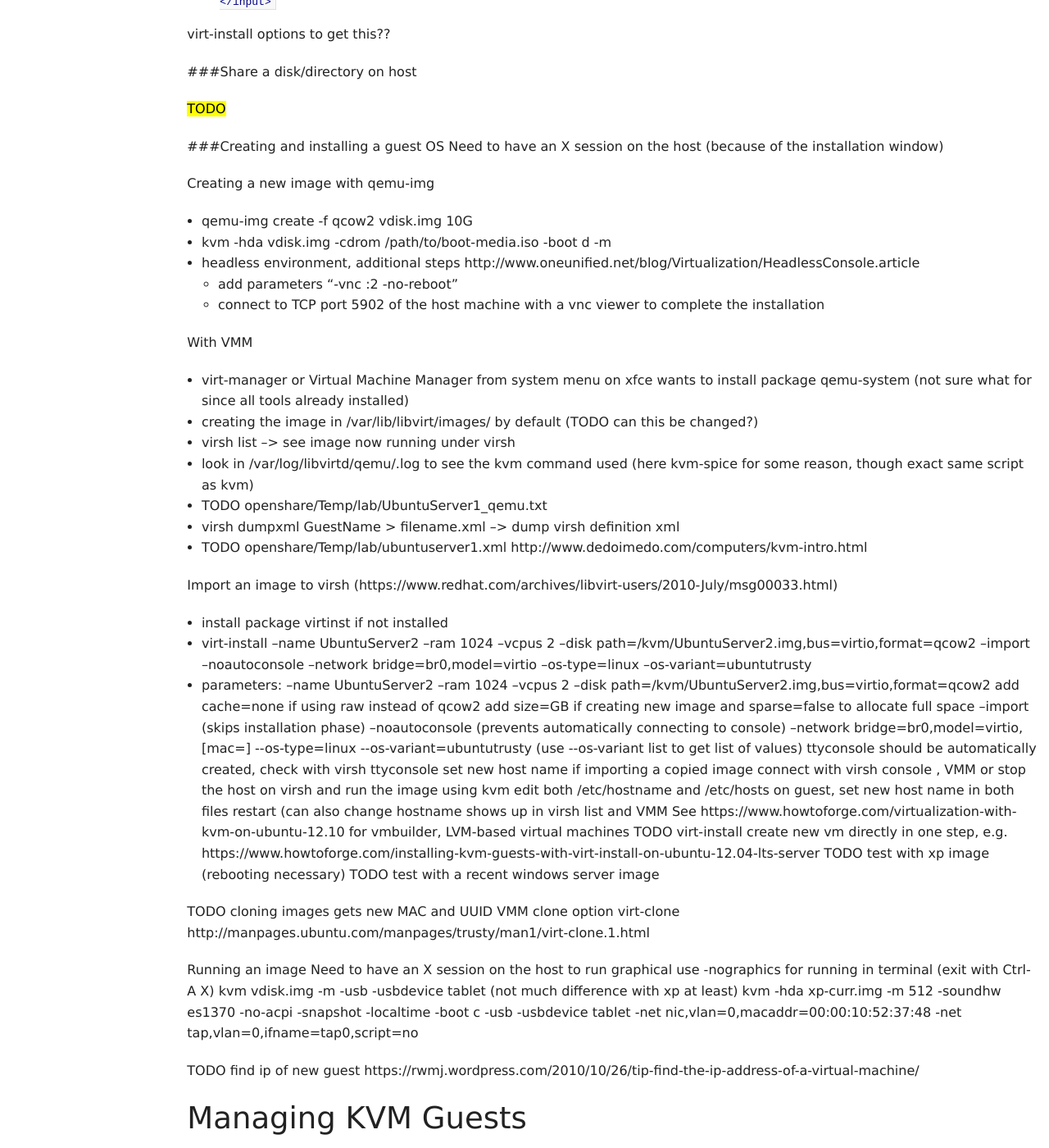
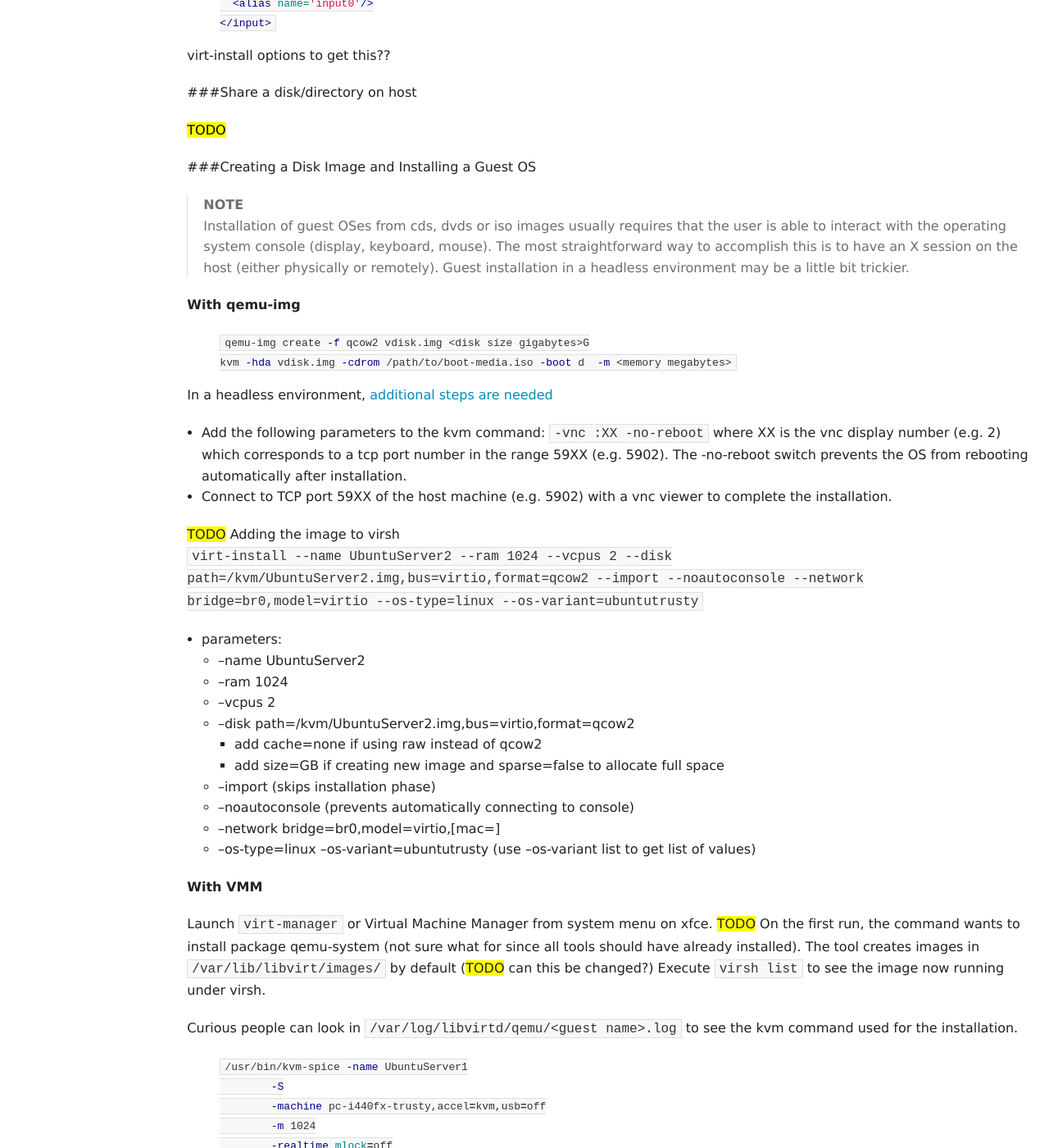
Before and after one commit to mikkorepolainen/mikkorepolainen.github.io, a Jekyll site: the page built from documents/_posts/2015-10-07-virtualization-with-kvm.md, in a window 1280 px wide and 1400 px high, scrolled down 5902 px. Shown: the whole window at 82% size. Built offline with Jekyll 4.4.1, drawn with Linux system fonts in a browser that asks for light colours; some of the changed text lies outside the part shown.

Commit message:
Updates to KVM document

````diff
--- a/_includes/footer.html
+++ b/_includes/footer.html
@@ -3,14 +3,9 @@
   <div class="large-6 columns">
     <p>© Copyright Mikko Repolainen.</p>
   </div>
-  <!--
   <div class="large-6 columns">
   <ul class="inline-list right">
-  <li><a href="#">Link 1</a></li>
-  <li><a href="#">Link 2</a></li>
-  <li><a href="#">Link 3</a></li>
-  <li><a href="#">Link 4</a></li>
+    <li><a href="https://fi.linkedin.com/pub/mikko-repolainen/4/9ba/580"><img src="https://static.licdn.com/scds/common/u/img/webpromo/btn_in_20x15.png" width="20" height="15" alt="View Mikko Repolainen's LinkedIn profile" style="vertical-align:middle;" border="0"></a></li>
   </ul>
   </div>
-  -->
 </footer>
--- a/documents/_posts/2015-10-07-virtualization-with-kvm.md
+++ b/documents/_posts/2015-10-07-virtualization-with-kvm.md
@@ -24,11 +24,12 @@
 {{ page.title }}
 ====================
 
-This document contains the steps required for installing and configuring a KVM host server
-on a Lenovo ThinkServer TS140 with Ubuntu Server 14.04 LTS,
+This document contains the steps required for installing and configuring a KVM virtual host server
 for use as virtualized development lab environment.
 The main requirements were exposing all virtual machines to the local area network (bridged networking)
-and being able to connect to the host from windows machines using the Remote Desktop Protocol.
+and being able to connect to the host from windows clients using the Remote Desktop Protocol.
+The underlying hardware at the time of writing was a Lenovo ThinkServer TS140
+and the chosen operating system was Ubuntu Server 14.04 LTS.
 
 <a name="hw"></a>Hardware & BIOS Setup
 --------------
@@ -288,63 +289,206 @@
 
 <mark>TODO</mark>
 
-###Creating and installing a guest OS
-Need to have an X session on the host (because of the installation window)
+###Creating a Disk Image and Installing a Guest OS
 
-Creating a new image with qemu-img
-- qemu-img create -f qcow2 vdisk.img 10G
-- kvm -hda vdisk.img -cdrom /path/to/boot-media.iso -boot d  -m <memory megabytes>
-- headless environment, additional steps http://www.oneunified.net/blog/Virtualization/HeadlessConsole.article
-  - add parameters "-vnc :2 -no-reboot"
-  - connect to TCP port 5902 of the host machine with a vnc viewer to complete the installation
+> Installation of guest OSes from cds, dvds or iso images usually requires that the user is able
+> to interact with the operating system console (display, keyboard, mouse).
+> The most straightforward way to accomplish this is to have an X session on the host (either physically
+> or remotely).
+> Guest installation in a headless environment may be a little bit trickier.
+{: .note }
 
-With VMM
-- virt-manager or Virtual Machine Manager from system menu on xfce
-	wants to install package qemu-system (not sure what for since all tools already installed)
-- creating the image in /var/lib/libvirt/images/ by default (TODO can this be changed?)
-- virsh list --> see image now running under virsh
-- look in /var/log/libvirtd/qemu/<guest name>.log to see the kvm command used (here kvm-spice for some reason, though exact same script as kvm)
-- TODO openshare/Temp/lab/UbuntuServer1_qemu.txt
-- virsh dumpxml GuestName > filename.xml --> dump virsh definition xml
-- TODO openshare/Temp/lab/ubuntuserver1.xml
-	http://www.dedoimedo.com/computers/kvm-intro.html
+**With qemu-img**
+
+{% highlight bash %}
+qemu-img create -f qcow2 vdisk.img <disk size gigabytes>G
+kvm -hda vdisk.img -cdrom /path/to/boot-media.iso -boot d  -m <memory megabytes>
+{% endhighlight %}
+
+In a headless environment, [additional steps are needed](http://www.oneunified.net/blog/Virtualization/HeadlessConsole.article)
+
+- Add the following parameters to the kvm command: `-vnc :XX -no-reboot` where XX is the vnc display number (e.g. 2) which corresponds to a tcp port number in the range 59XX (e.g. 5902). The -no-reboot switch prevents the OS from rebooting automatically after installation.
+- Connect to TCP port 59XX of the host machine (e.g. 5902) with a vnc viewer to complete the installation.
+
+<span class="marker">TODO</span> Adding the image to virsh
+`virt-install --name UbuntuServer2 --ram 1024 --vcpus 2 --disk path=/kvm/UbuntuServer2.img,bus=virtio,format=qcow2 --import --noautoconsole --network bridge=br0,model=virtio --os-type=linux --os-variant=ubuntutrusty`
+
+- parameters:
+  - --name UbuntuServer2
+  - --ram 1024
+  - --vcpus 2
+  - --disk path=/kvm/UbuntuServer2.img,bus=virtio,format=qcow2
+    -	add cache=none if using raw instead of qcow2
+    -	add size=GB if creating new image and sparse=false to allocate full space
+  - --import (skips installation phase)
+  - --noautoconsole (prevents automatically connecting to console)
+  - --network bridge=br0,model=virtio,[mac=<predefined mac address>]
+  - --os-type=linux --os-variant=ubuntutrusty (use --os-variant list to get list of values)
+
+**With VMM**
+
+Launch `virt-manager` or Virtual Machine Manager from system menu on xfce. <span class="marker">TODO</span> On the first run, the command wants to install package qemu-system (not sure what for since all tools should have already installed).
+The tool creates images in `/var/lib/libvirt/images/` by default (<span class="marker">TODO</span> can this be changed?)
+Execute `virsh list` to see the image now running under virsh.
+
+Curious people can look in `/var/log/libvirtd/qemu/<guest name>.log` to see the kvm command used for the installation.
+
+{% highlight bash %}
+/usr/bin/kvm-spice -name UbuntuServer1
+	-S
+	-machine pc-i440fx-trusty,accel=kvm,usb=off
+	-m 1024
+	-realtime mlock=off
+	-smp 2,sockets=2,cores=1,threads=1
+	-uuid 87da8396-5ef0-f851-aa86-e680ba49c882
+	-no-user-config
+	-nodefaults
+	-chardev socket,id=charmonitor,path=/var/lib/libvirt/qemu/UbuntuServer1.monitor,server,nowait
+	-mon chardev=charmonitor,id=monitor,mode=control
+	-rtc base=utc
+	-no-shutdown
+	-boot strict=on
+	-device piix3-usb-uhci,id=usb,bus=pci.0,addr=0x1.0x2
+	-drive file=/var/lib/libvirt/images/UbuntuServer1.img,if=none,id=drive-virtio-disk0,format=qcow2
+	-device virtio-blk-pci,scsi=off,bus=pci.0,addr=0x5,drive=drive-virtio-disk0,id=virtio-disk0,bootindex=1
+	-drive if=none,id=drive-ide0-1-0,readonly=on,format=raw
+	-device ide-cd,bus=ide.1,unit=0,drive=drive-ide0-1-0,id=ide0-1-0
+	-netdev tap,fd=24,id=hostnet0,vhost=on,vhostfd=25
+	-device virtio-net-pci,netdev=hostnet0,id=net0,mac=52:54:00:67:6a:66,bus=pci.0,addr=0x3
+	-chardev pty,id=charserial0
+	-device isa-serial,chardev=charserial0,id=serial0
+	-vnc 127.0.0.1:0
+	-device cirrus-vga,id=video0,bus=pci.0,addr=0x2
+	-device intel-hda,id=sound0,bus=pci.0,addr=0x4
+	-device hda-duplex,id=sound0-codec0,bus=sound0.0,cad=0
+	-device virtio-balloon-pci,id=balloon0,bus=pci.0,addr=0x6
+{% endhighlight %}
+
+Execute `virsh dumpxml <guest name> > <filename>.xml` to dump the virsh definition xml.
+
+{% highlight xml %}
+<domain type='kvm'>
+  <name>UbuntuServer1</name>
+  <uuid>87da8396-5ef0-f851-aa86-e680ba49c882</uuid>
+  <memory unit='KiB'>1048576</memory>
+  <currentMemory unit='KiB'>1048576</currentMemory>
+  <vcpu placement='static'>2</vcpu>
+  <os>
+    <type arch='x86_64' machine='pc-i440fx-trusty'>hvm</type>
+    <boot dev='hd'/>
+  </os>
+  <features>
+    <acpi/>
+    <apic/>
+    <pae/>
+  </features>
+  <clock offset='utc'/>
+  <on_poweroff>destroy</on_poweroff>
+  <on_reboot>restart</on_reboot>
+  <on_crash>restart</on_crash>
+  <devices>
+    <emulator>/usr/bin/kvm-spice</emulator>
+    <disk type='file' device='disk'>
+      <driver name='qemu' type='qcow2'/>
+      <source file='/var/lib/libvirt/images/UbuntuServer1.img'/>
+      <target dev='vda' bus='virtio'/>
+      <address type='pci' domain='0x0000' bus='0x00' slot='0x05' function='0x0'/>
+    </disk>
+    <disk type='block' device='cdrom'>
+      <driver name='qemu' type='raw'/>
+      <target dev='hdc' bus='ide'/>
+      <readonly/>
+      <address type='drive' controller='0' bus='1' target='0' unit='0'/>
+    </disk>
+    <controller type='usb' index='0'>
+      <address type='pci' domain='0x0000' bus='0x00' slot='0x01' function='0x2'/>
+    </controller>
+    <controller type='pci' index='0' model='pci-root'/>
+    <controller type='ide' index='0'>
+      <address type='pci' domain='0x0000' bus='0x00' slot='0x01' function='0x1'/>
+    </controller>
+    <interface type='bridge'>
+      <mac address='52:54:00:67:6a:66'/>
+      <source bridge='br0'/>
+      <model type='virtio'/>
+      <address type='pci' domain='0x0000' bus='0x00' slot='0x03' function='0x0'/>
+    </interface>
+    <serial type='pty'>
+      <target port='0'/>
+    </serial>
+    <console type='pty'>
+      <target type='serial' port='0'/>
+    </console>
+    <input type='mouse' bus='ps2'/>
+    <input type='keyboard' bus='ps2'/>
+    <graphics type='vnc' port='-1' autoport='yes'/>
+    <sound model='ich6'>
+      <address type='pci' domain='0x0000' bus='0x00' slot='0x04' function='0x0'/>
+    </sound>
+    <video>
+      <model type='cirrus' vram='9216' heads='1'/>
+      <address type='pci' domain='0x0000' bus='0x00' slot='0x02' function='0x0'/>
+    </video>
+    <memballoon model='virtio'>
+      <address type='pci' domain='0x0000' bus='0x00' slot='0x06' function='0x0'/>
+    </memballoon>
+  </devices>
+</domain>
+{% endhighlight %}
+
+**With virt-install**
 
 Import an image to virsh (https://www.redhat.com/archives/libvirt-users/2010-July/msg00033.html)
-- install package virtinst if not installed
+
+<span class="marker">TODO</span> -c <path-to-device-or-iso> https://www.howtoforge.com/installing-kvm-guests-with-virt-install-on-ubuntu-12.04-lts-server
+
 - virt-install --name UbuntuServer2 --ram 1024 --vcpus 2 --disk path=/kvm/UbuntuServer2.img,bus=virtio,format=qcow2 --import --noautoconsole --network bridge=br0,model=virtio --os-type=linux --os-variant=ubuntutrusty
 - parameters:
-			--name UbuntuServer2
-			--ram 1024
-			--vcpus 2
-			--disk path=/kvm/UbuntuServer2.img,bus=virtio,format=qcow2
-				add cache=none if using raw instead of qcow2
-				add size=GB if creating new image and sparse=false to allocate full space
-			--import (skips installation phase)
-			--noautoconsole (prevents automatically connecting to console)
-			--network bridge=br0,model=virtio,[mac=<predefined mac address>]
-			--os-type=linux --os-variant=ubuntutrusty (use --os-variant list to get list of values)
-		ttyconsole should be automatically created, check with virsh ttyconsole <name>
-		set new host name if importing a copied image
-			connect with virsh console <name>, VMM or stop the host on virsh and run the image using kvm
-			edit both /etc/hostname and /etc/hosts on guest, set new host name in both files
-			restart (can also change hostname
-		shows up in virsh list and VMM
-	See https://www.howtoforge.com/virtualization-with-kvm-on-ubuntu-12.10 for vmbuilder, LVM-based virtual machines
-	TODO virt-install create new vm directly in one step, e.g. https://www.howtoforge.com/installing-kvm-guests-with-virt-install-on-ubuntu-12.04-lts-server
-	TODO test with xp image (rebooting necessary)
-	TODO test with a recent windows server image
+  - --name UbuntuServer2
+  - --ram 1024
+  - --vcpus 2
+  - --disk path=/kvm/UbuntuServer2.img,bus=virtio,format=qcow2
+    -	add cache=none if using raw instead of qcow2
+    -	add size=GB if creating new image and sparse=false to allocate full space
+  - --import (skips installation phase)
+  - --noautoconsole (prevents automatically connecting to console)
+  - --network bridge=br0,model=virtio,[mac=<predefined mac address>]
+  - --os-type=linux --os-variant=ubuntutrusty (use --os-variant list to get list of values)
 
-TODO cloning images
-	gets new MAC and UUID
-	VMM clone option
-	virt-clone http://manpages.ubuntu.com/manpages/trusty/man1/virt-clone.1.html
+ttyconsole should be automatically created, check with virsh ttyconsole <name>
+shows up in virsh list and VMM
 
-Running an image
-	Need to have an X session on the host to run graphical
-	use -nographics for running in terminal (exit with Ctrl-A X)
-	kvm vdisk.img -m <memory megabytes>
-		-usb -usbdevice tablet (not much difference with xp at least)
-	kvm
+<span class="marker">TODO</span> vm-builder
+See https://www.howtoforge.com/virtualization-with-kvm-on-ubuntu-12.10 for vmbuilder, LVM-based virtual machines
+
+<span class="marker">TODO</span> test with xp image (rebooting necessary)
+<span class="marker">TODO</span> test with a recent windows server image
+
+###Cloning Images
+
+<mark>TODO</mark>
+
+- gets new MAC and UUID
+- VMM clone option
+- virt-clone http://manpages.ubuntu.com/manpages/trusty/man1/virt-clone.1.html
+
+set new host name if importing a copied image with virt-install
+
+- connect with virsh console <name>, VMM or stop the host on virsh and run the image using kvm
+- edit both /etc/hostname and /etc/hosts on guest, set new host name in both files
+- restart (can also change hostname
+
+###Running an image without virsh
+
+<mark>TODO</mark>
+
+- Need to have an X session on the host to run graphical
+- use `-nographics` for running in terminal (exit with `Ctrl-A` `X`)
+- kvm vdisk.img -m <memory megabytes>
+	-	`-usb -usbdevice tablet` (not much difference with xp at least)
+
+```
+kvm
 		-hda xp-curr.img
 		-m 512
 		-soundhw es1370
@@ -352,8 +496,9 @@
 		-snapshot
 		-localtime -boot c -usb -usbdevice tablet
 		-net nic,vlan=0,macaddr=00:00:10:52:37:48 -net tap,vlan=0,ifname=tap0,script=no
+```
 
-TODO find ip of new guest https://rwmj.wordpress.com/2010/10/26/tip-find-the-ip-address-of-a-virtual-machine/
+<span class="marker">TODO</span> find ip of new guest https://rwmj.wordpress.com/2010/10/26/tip-find-the-ip-address-of-a-virtual-machine/
 
 <a name="kvm-management"></a>Managing KVM Guests
 ----------------------
@@ -361,21 +506,21 @@
 <span class="marker">TODO</span> kvm management tools http://www.linux-kvm.org/page/Management_Tools
 
 Virsh commands
-	virsh list --all --> shows all virtual images managed by virsh
-	virsh define <guest domain xml> --> define a new guest / update existing
-	virsh start GuestName
-	virsh create <guest domain xml> --> define and start a new guest
-	virsh dumpxml GuestName > filename.xml
-	virsh destroy <guest name> --> hard power off a guest
-	virsh shutdown <guest name> --> send shutdown signal
-	virsh suspend <guest name> --> send suspend signal
-	virsh resume <guest name> --> send resume signal
-	virsh console <guest name> [devname] --> connect to console on guest (optional device name)
-	virsh autostart <guest name> --> set guest to autostart on host start
-	virsh dominfo <guest name> --> basic domain info
-	TODO virsh save/restore and other stuff https://www.centos.org/docs/5/html/5.2/Virtualization/chap-Virtualization-Managing_guests_with_virsh.html
-	use "--connect qemu:///system" argument to explicitly target the local (sometimes necessary)
 
+-	virsh list --all --> shows all virtual images managed by virsh
+-	virsh define <guest domain xml> --> define a new guest / update existing
+-	virsh start GuestName
+-	virsh create <guest domain xml> --> define and start a new guest
+-	virsh dumpxml GuestName > filename.xml
+-	virsh destroy <guest name> --> hard power off a guest
+-	virsh shutdown <guest name> --> send shutdown signal
+-	virsh suspend <guest name> --> send suspend signal
+-	virsh resume <guest name> --> send resume signal
+-	virsh console <guest name> [devname] --> connect to console on guest (optional device name)
+-	virsh autostart <guest name> --> set guest to autostart on host start
+-	virsh dominfo <guest name> --> basic domain info
+-	<span class="marker">TODO</span> virsh save/restore and other stuff https://www.centos.org/docs/5/html/5.2/Virtualization/chap-Virtualization-Managing_guests_with_virsh.html
+-	use "--connect qemu:///system" argument to explicitly target the local (sometimes necessary)
 
 <a name="references"></a>References & Resources
 ---------
````
Also changed, not shown: other parts of documents/_posts/2015-10-07-virtualization-with-kvm.md (+2 -2 lines).
